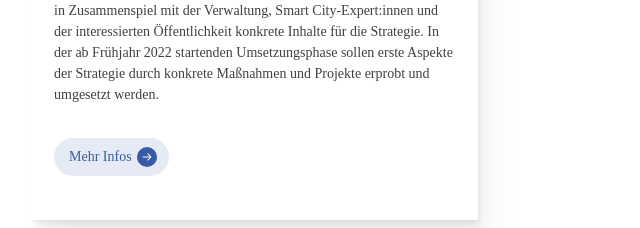
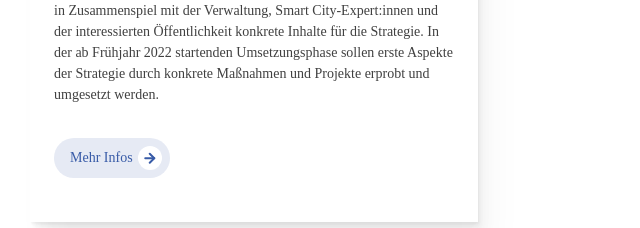
Before and after one commit to technologiestiftung/jahresbericht-2021, a React (Create React App) app: page / in a window 1280 px wide. Shown: the part 2380-2608 px from the top of the page, without its empty margins (0-640 px from the left). Built offline with nearby package versions, Linux system fonts and the light colour scheme; a web font is replaced by a local one.

Commit message:
replace icon arrow

```diff
--- a/src/components/Link/Link.module.scss
+++ b/src/components/Link/Link.module.scss
@@ -1,27 +1,26 @@
 @import '../../styles/base.scss';
 :local {
   .link {
-    padding: 7px 12px 7px 15px;
+    padding: 8px 8px 8px 16px;
     background-color: $corporate-blue-transparent;
-    border-radius: 100px;
+    border-radius: 56px;
     display: flex;
     width: fit-content;
     align-items: center;
-    margin: 33px 10px 0 0;
+    margin: 33px 18px 0 0;
     color: $corporate-blue;
   }
 
   .iconWrapper {
-    width: 20px;
-    height: 20px;
-    border-radius: 100px;
+    width: 24px;
+    height: 24px;
+    border-radius: 56px;
     margin-left: 5px;
-    background-color: $corporate-blue;
+    background-color: white;
     @include flex();
 
     svg {
-      width: 20px;
-      height: 8px;
+      color: $corporate-blue;
     }
   }
 }
--- a/src/components/Link/index.js
+++ b/src/components/Link/index.js
@@ -1,7 +1,7 @@
 import cx from "classnames";
 import cn from "./Link.module.scss";
 
-import { ReactComponent as ArrowIcon } from "../../icons/arrow-right.svg";
+import { ReactComponent as ArrowIcon } from "../../icons/arrow-circle-right.svg";
 
 function Link({ content, lang, theme }) {
   const href = content.href[lang] ? content.href[lang] : content.href;
```
Also changed, not shown: src/icons/arrow-circle-right.svg (added), src/icons/arrow-right.svg (deleted).
